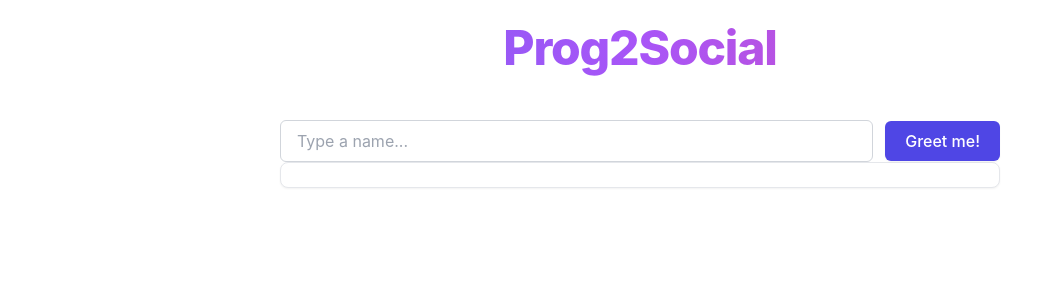
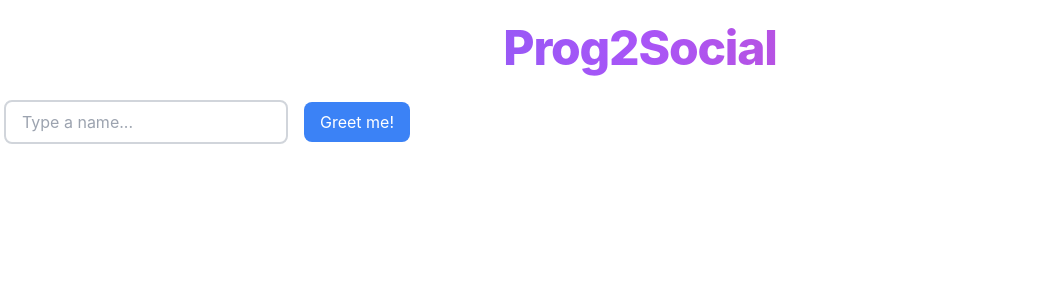
Before and after one commit to datorium-prog2/prog2-react, a React (Create React App) app: page / in a window 1280 px wide. Shown: the top 300 px of the page, without its empty margins (0-1059 px from the left). Built offline with nearby package versions, Linux system fonts and the light colour scheme; no server answers.

Commit message:
refactor: replace Hello component with HelloForm and add API functions

```diff
--- a/src/App.tsx
+++ b/src/App.tsx
@@ -1,54 +1,8 @@
 import logo from "./logo.svg";
 import "./App.css";
 
-import { useEffect, useState } from "react";
-import { getHello } from "./api";
+import { HelloForm } from "./features/greeting/HelloForm";
 
-function Hello() {
-  // izmantojam State, glabāt aplikācijas stāvokli (informāciju)
-  // const [mainīgā nosaukums, funkcija lai mainītu vērtību] = useState(noklusējuma vērtība)
-  const [message, setMessage] = useState("");
-  const [name, setName] = useState("");
-
-  // izpildās vienu reizi, kad komponente ielādējas
-  useEffect(() => {
-    const fetchData = async () => {
-      const response = await getHello();
-      setMessage(response.data);
-    };
-
-    fetchData();
-  }, []); // tukšs saraksts => izpildīt tikai vienu reizi
-
-  // TODO: sataisīt smukākus stilus
-
-  const containerStyle = "max-w-3xl mx-auto px-6 py-6";
-  const formStyle = "flex flex-col sm:flex-row items-center gap-3";
-  const inputStyle =
-    "flex-1 w-full px-4 py-2 rounded-md border border-gray-300 bg-white placeholder-gray-400 focus:outline-none focus:ring-2 focus:ring-indigo-400 dark:bg-gray-700 dark:border-gray-600 dark:placeholder-gray-300";
-  const buttonStyle =
-    "px-5 py-2 bg-indigo-600 hover:bg-indigo-700 text-white font-medium rounded-md shadow-sm focus:outline-none focus:ring-2 focus:ring-indigo-400";
-  const pStyle =
-    "text-base sm:text-lg md:text-xl text-gray-800 dark:text-gray-100 leading-relaxed max-w-prose mx-auto px-6 py-3 rounded-lg bg-white border border-gray-200 dark:bg-gray-800 dark:border-gray-700 shadow-sm";
-
-  // TODO: nospiežot pogu Greet me! - tiek aizsūtīts POST request uz API
-  // TODO: tiek atjaunots message uz to, ko saņemt no POST response
-  return (
-    <div className={containerStyle}>
-      <div className={formStyle}>
-        <input
-          value={name}
-          onChange={(e) => setName(e.target.value)}
-          className={inputStyle}
-          type="text"
-          placeholder="Type a name..."
-        />
-        <button className={buttonStyle}>Greet me!</button>
-      </div>
-      <p className={pStyle}>{message}</p>
-    </div>
-  );
-}
 
 // Funkcijas ir komponents
 // Komponented atgriež JSX (JavaScript XML) - HTML līdzīgu sintaksi JavaScript iekšā
@@ -60,7 +14,7 @@ function App() {
   return (
     <div>
       <h1 className={headerStyle}>Prog2Social</h1>
-      <Hello />
+      <HelloForm />
     </div>
   );
 }
--- /dev/null
+++ b/src/features/greeting/HelloForm.tsx
@@ -0,0 +1,41 @@
+import { useState, useEffect } from "react";
+import { getHello } from "./api";
+
+export function HelloForm() {
+  // izmantojam State, glabāt aplikācijas stāvokli (informāciju)
+  // const [mainīgā nosaukums, funkcija lai mainītu vērtību] = useState(noklusējuma vērtība)
+  const [message, setMessage] = useState("");
+  const [name, setName] = useState("");
+
+  // izpildās vienu reizi, kad komponente ielādējas
+  useEffect(() => {
+    const fetchData = async () => {
+      const response = await getHello();
+      setMessage(response.data);
+    };
+
+    fetchData();
+  }, []); // tukšs saraksts => izpildīt tikai vienu reizi
+
+  const inputStyle =
+    "border-2 border-gray-300 rounded-lg px-4 py-2 focus:outline-none focus:border-blue-500";
+  const buttonStyle =
+    "ml-4 bg-blue-500 text-white px-4 py-2 rounded-lg hover:bg-blue-600 focus:outline-none";
+  const textStyle = "text-2xl font-bold text-gray-800 mt-4";
+
+  // TODO: nospiežot pogu Greet me! - tiek aizsūtīts POST request uz API
+  // TODO: tiek atjaunots message uz to, ko saņemt no POST response
+  return (
+    <div className="p-1">
+      <input
+        value={name}
+        onChange={(e) => setName(e.target.value)}
+        className={inputStyle}
+        type="text"
+        placeholder="Type a name..."
+      />
+      <button className={buttonStyle}>Greet me!</button>
+      <p className={textStyle}>{message}</p>
+    </div>
+  );
+}
--- a/src/api.ts
+++ b/src/features/greeting/api.ts
@@ -1,5 +1,4 @@
 import axios from "axios"; // importējam pakotni "axios" un nosaucam viņu axios
-import { HelloRequest } from "./types";
 
 // const - veidot konstantes (mainīgie, kurus nevar mainīt)
 const BASE_URL = "https://prog2-webapi-teaching-demo.onrender.com/api";
@@ -9,5 +8,6 @@ const BASE_URL = "https://prog2-webapi-teaching-demo.onrender.com/api";
 // funkcija ar 0 argumentiem, kuru sauc getHello, kura agriež axios.get<string>(`${BASE_URL}/hello`); kā rezultātu
 export const getHello = () => axios.get<string>(`${BASE_URL}/hello`);
 // lai pieprasītu POST endpointu, jānorāda request (body, ko sūta)
-export const postHello = (request: HelloRequest) =>
+// request tips ir objekts, kam ir lauks hello
+export const postHello = (request: { name: string }) =>
   axios.post<string>(`${BASE_URL}/hello`, request);
--- a/src/types.ts
+++ /dev/null
@@ -1,3 +0,0 @@
-export interface HelloRequest {
-  name: string;
-}
```
